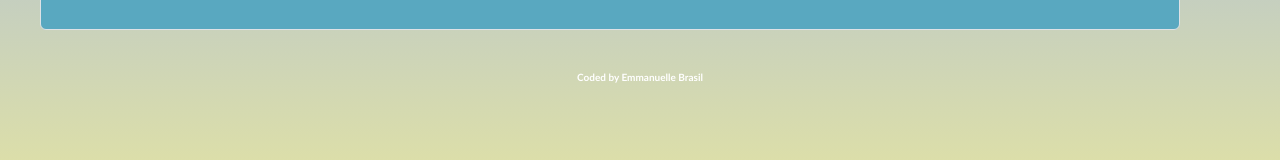
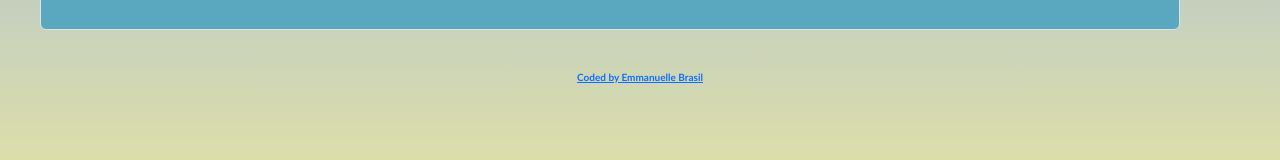
Before and after one commit to EmmanuelleBrasil/homework-manu-week6, a website built with Parcel: page index.html in a window 1280 px wide. Shown: the part 427-587 px from the top of the page. Built offline with nearby package versions, Linux system fonts and the light colour scheme; files whose address does not match are found by name.

Commit message:
Update index.html
update footer link github

```diff
--- a/index.html
+++ b/index.html
@@ -51,7 +51,7 @@
         </div>
       </div>
 
-      <footer><p class="coder">Coded by Emmanuelle Brasil</p></footer>
+      <footer><p class="coder"><a href="https://github.com/EmmanuelleBrasil/homework-manu-week6">Coded by Emmanuelle Brasil</a></p></footer>
     </div>
     <script src="index.js"></script>
   </body>
```
